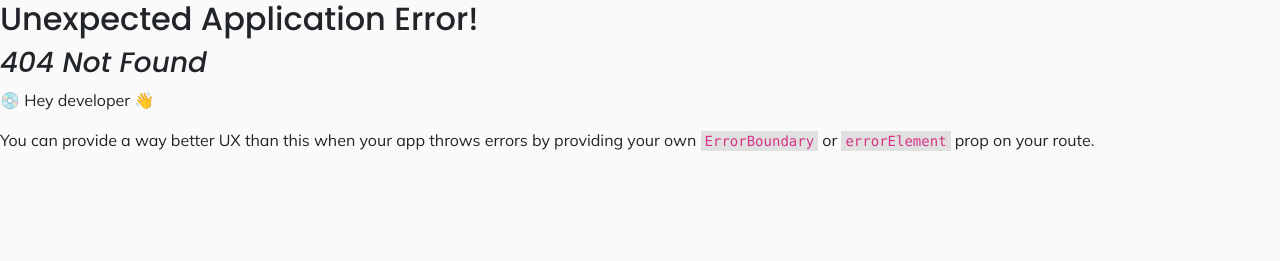
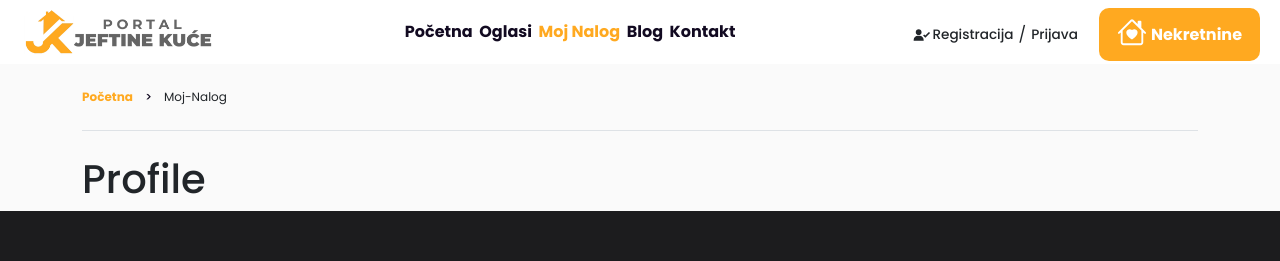
Before and after one commit to bojan-ski/react-cheap-houses, a React (Vite) app: page /moj-nalog in a window 1280 px wide. Before the commit this address had no page. Shown: the top 261 px of the page. Built offline with nearby package versions, Linux system fonts and the light colour scheme.

Commit message:
firebase installed. Profile (Moj Nalog) page created

```diff
--- a/package.json
+++ b/package.json
@@ -11,6 +11,7 @@
   },
   "dependencies": {
     "bootstrap": "^5.3.3",
+    "firebase": "^10.12.1",
     "leaflet": "^1.9.4",
     "react": "^18.2.0",
     "react-dom": "^18.3.1",
--- a/src/App.jsx
+++ b/src/App.jsx
@@ -4,6 +4,7 @@ import { RouterProvider, createBrowserRouter } from "react-router-dom"
 import AppLayout from "./pages/AppLayout"
 import Dashboard from "./pages/Dashboard"
 import Offers from "./pages/Offers"
+import Profile from "./pages/Profile"
 import Blog from "./pages/Blog"
 import Contact from "./pages/Contact"
 
@@ -19,6 +20,10 @@ const router = createBrowserRouter([
       {
         path: 'oglasi',
         element: <Offers />
+      },
+      {
+        path: 'moj-nalog',
+        element: <Profile />
       },
       {
         path: 'blog',
--- /dev/null
+++ b/src/pages/Profile.jsx
@@ -0,0 +1,16 @@
+import PageLocation from "../components/PageLocation"
+
+const Profile = () => {
+    return (
+        <div className="profile-page">
+            {/* page location */}
+            <PageLocation />
+
+            <div className="container">
+                <h1>Profile</h1>
+            </div>
+        </div>
+    )
+}
+
+export default Profile
--- a/src/utils/appNavigationLinks.js
+++ b/src/utils/appNavigationLinks.js
@@ -1,6 +1,7 @@
 const appNavigationLinks = [
     {label: 'Početna', href: '/'},
     {label: 'Oglasi', href: '/oglasi'},
+    {label: 'Moj Nalog', href: '/moj-nalog'},
     {label: 'Blog', href: '/blog'},
     {label: 'Kontakt', href: '/kontakt'}
 ]
```
Also changed, not shown: 2 other files (tests, documents, lock files or other folders).
